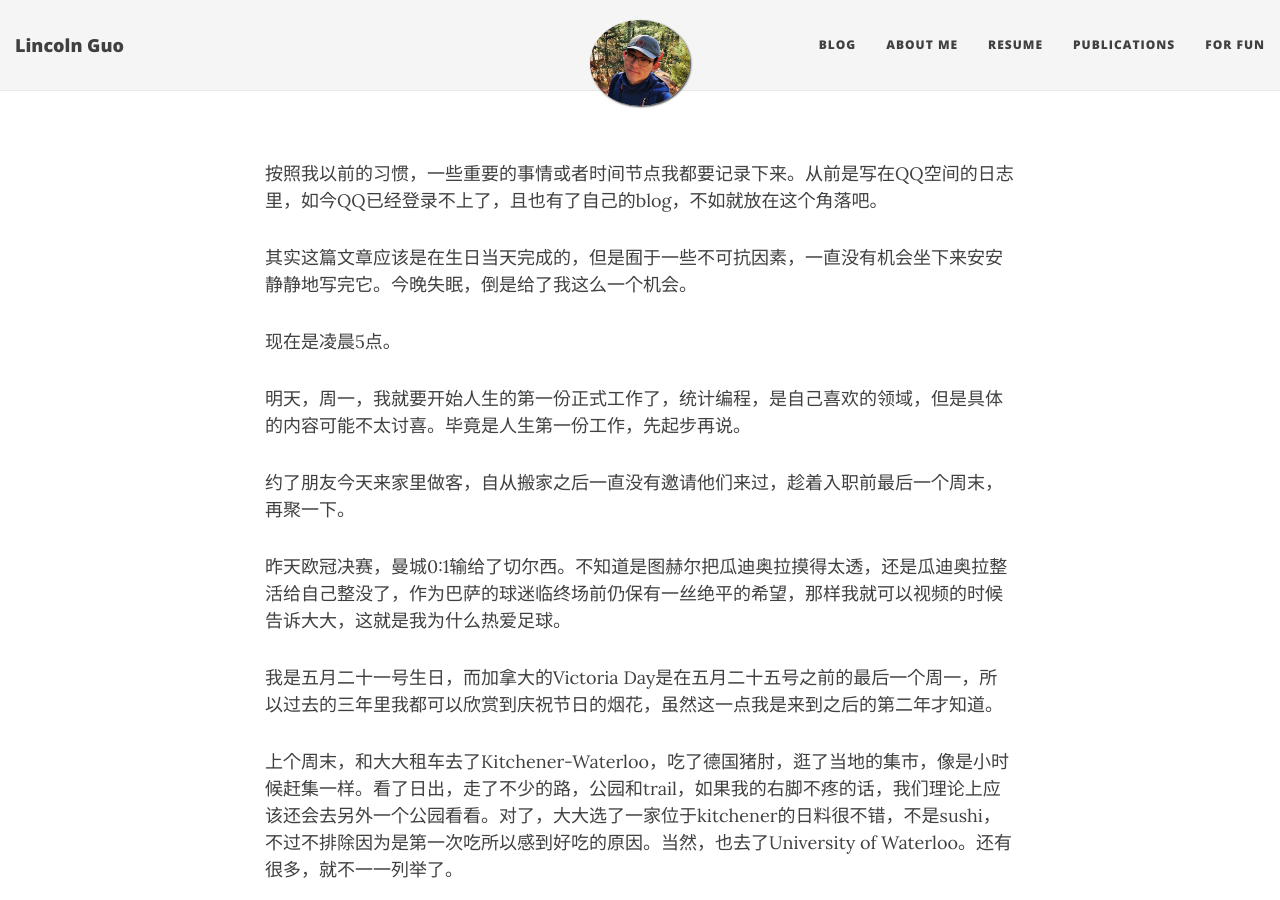
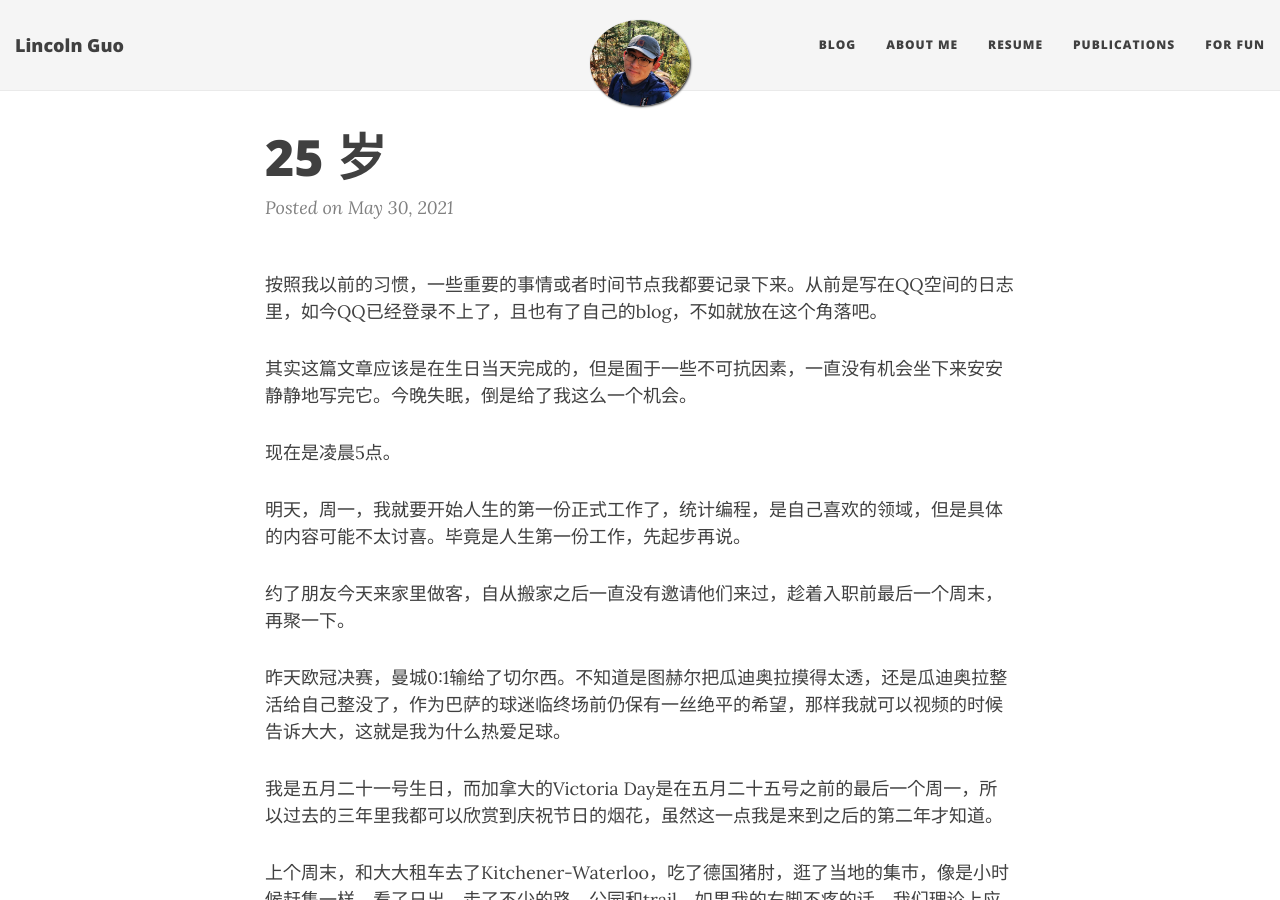
Before and after one commit to LinyiGuo96/LinyiGuo96.github.io, a Jekyll site: the page built from _posts/2021-05-30-25岁小记.md, in a window 1280 px wide and 900 px high. Built offline with Jekyll 4.4.1, drawn with Linux system fonts in a browser that asks for light colours; nearby versions of some CDN libraries; comment, search, counter and statistics services are not loaded; some of the changed lines change nothing that is shown.

Commit message:
Update 2021-05-30-25岁小记.md

```diff
--- a/_posts/2021-05-30-25岁小记.md
+++ b/_posts/2021-05-30-25岁小记.md
@@ -1,6 +1,6 @@
 ---
 layout: post
-title： 25 岁
+title: 25 岁
 ---
 
 按照我以前的习惯，一些重要的事情或者时间节点我都要记录下来。从前是写在QQ空间的日志里，如今QQ已经登录不上了，且也有了自己的blog，不如就放在这个角落吧。
```
